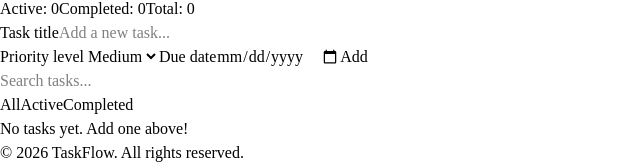
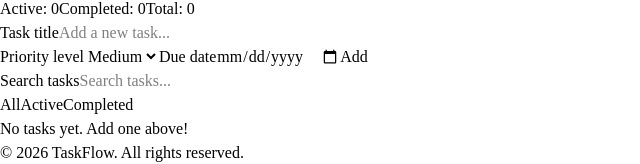
Before and after one commit to sieve-dev-sudo/taskflow-frontend, a React (Vite) app: page / in a window 1280 px wide. Shown: the part 123-287 px from the top of the page, without its empty margins (0-640 px from the left). Built offline with nearby package versions, Linux system fonts and the light colour scheme.

Commit message:
a11y: add accessible label to SearchBar

```diff
--- a/src/components/SearchBar.jsx
+++ b/src/components/SearchBar.jsx
@@ -1,12 +1,17 @@
 function SearchBar({ value, onChange }) {
   return (
+    <>
+      <label htmlFor="task-search" className="sr-only">Search tasks</label>
       <input
+        id="task-search"
         type="text"
         value={value}
         onChange={(e) => onChange(e.target.value)}
         placeholder="Search tasks..."
+        aria-label="Search tasks"
         className="w-full px-4 py-2 mb-4 border border-slate-300 dark:border-slate-700 rounded-lg bg-white dark:bg-slate-800 text-slate-900 dark:text-slate-100"
       />
+    </>
   )
 }
 
```
Lines whose indentation alone changed are shown as unchanged.
